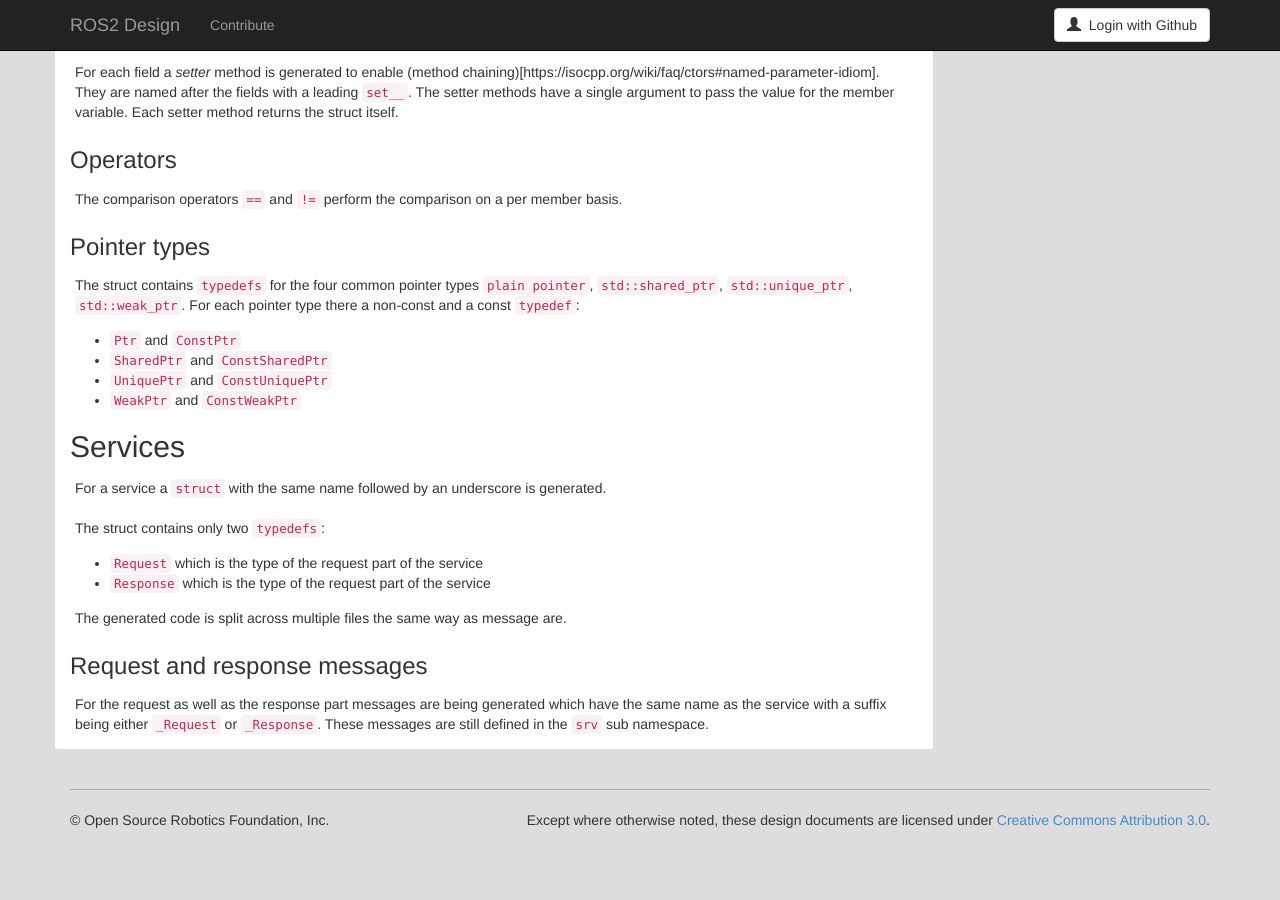
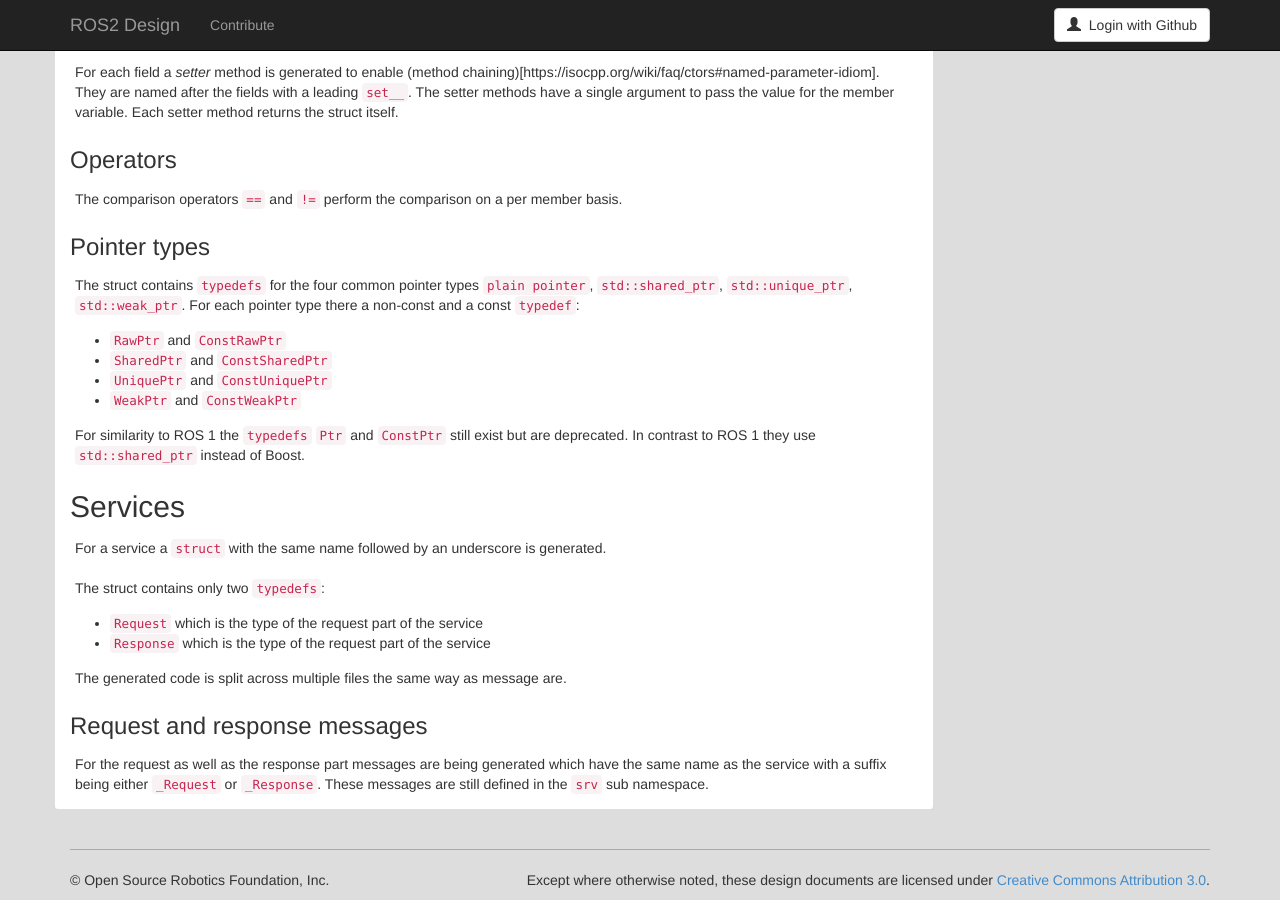
Before and after one commit to ros2/design, a Jekyll site: the page built from articles/112_generated_interfaces_cpp.md, in a window 1280 px wide and 900 px high, scrolled down 1308 px. Built offline with Jekyll 4.4.1, drawn with Linux system fonts in a browser that asks for light colours; nearby versions of some CDN libraries; before the commit the page ends 2148 px from its top, so only the background shows below that.

Commit message:
rename raw pointers and keep deprecated ROS 1 typedefs

```diff
--- a/articles/112_generated_interfaces_cpp.md
+++ b/articles/112_generated_interfaces_cpp.md
@@ -96,10 +96,13 @@ The comparison operators `==` and `!=` perform the comparison on a per member ba
 The struct contains `typedefs` for the four common pointer types `plain pointer`, `std::shared_ptr`, `std::unique_ptr`, `std::weak_ptr`.
 For each pointer type there a non-const and a const `typedef`:
 
-* `Ptr` and `ConstPtr`
+* `RawPtr` and `ConstRawPtr`
 * `SharedPtr` and `ConstSharedPtr`
 * `UniquePtr` and `ConstUniquePtr`
 * `WeakPtr` and `ConstWeakPtr`
+
+For similarity to ROS 1 the `typedefs` `Ptr` and `ConstPtr` still exist but are deprecated.
+In contrast to ROS 1 they use `std::shared_ptr` instead of Boost.
 
 
 ## Services
```
